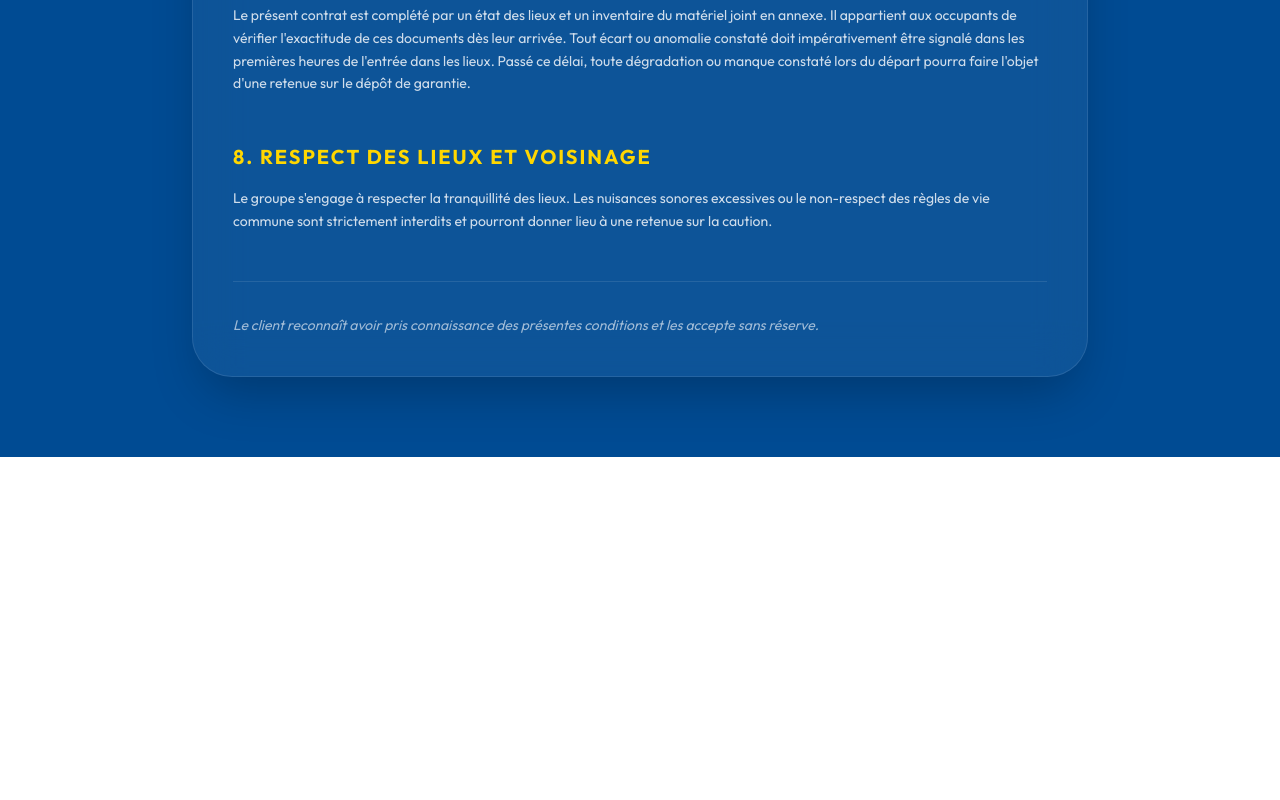
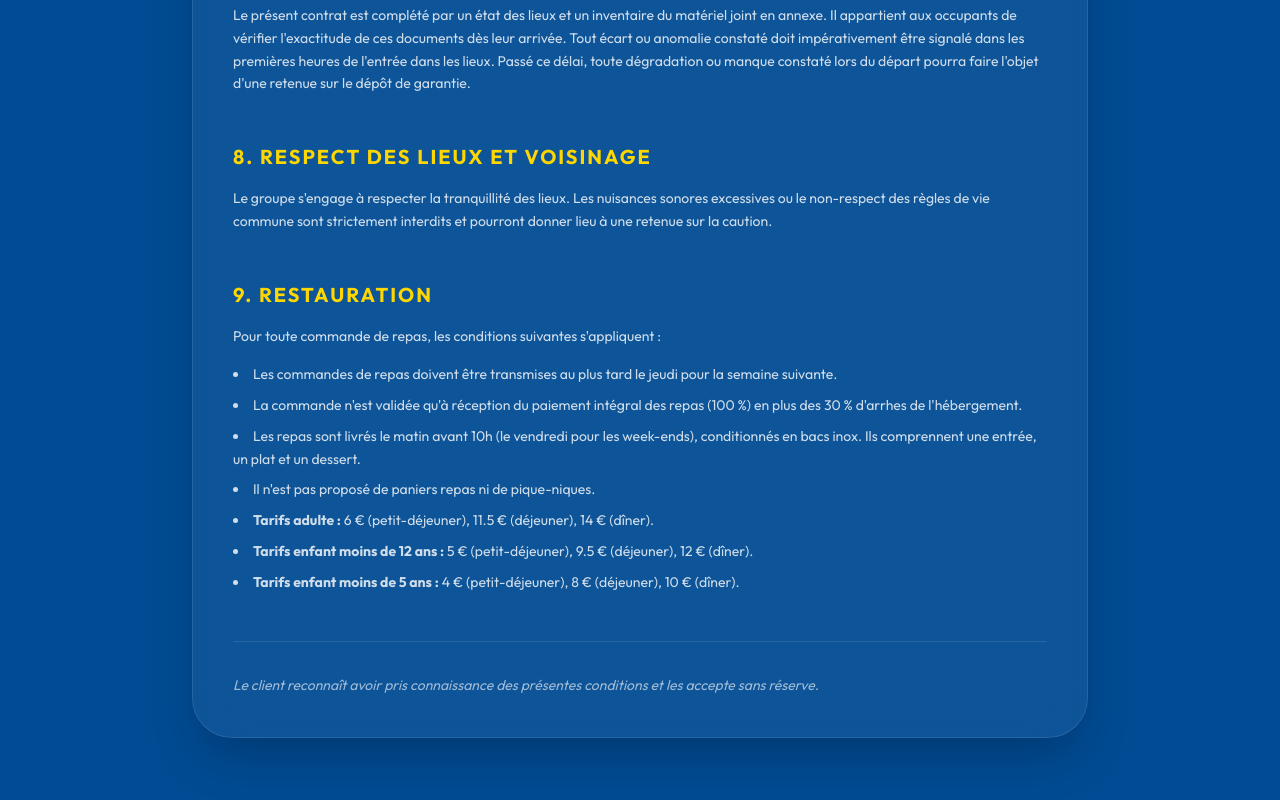
Before and after one commit to drmucomnisports-cyber/maladrerie, a React (Vite) app: page /cgv in a window 1280 px wide. Shown: the part 1730-2530 px from the top of the page. Before the commit the page ends 2187 px from the top, so only its background shows below. Built offline with nearby package versions, Linux system fonts and the light colour scheme; no server answers; a web font is replaced by a local one.

Commit message:
Docs: add Restauration section to CGV files

```diff
--- a/src/pages/CGV.jsx
+++ b/src/pages/CGV.jsx
@@ -75,6 +75,20 @@ const CGV = () => {
             <p>Le groupe s'engage à respecter la tranquillité des lieux. Les nuisances sonores excessives ou le non-respect des règles de vie commune sont strictement interdits et pourront donner lieu à une retenue sur la caution.</p>
           </section>
 
+          <section>
+            <h2 className="text-xl font-bold text-muc-yellow uppercase tracking-widest mb-4">9. Restauration</h2>
+            <p>Pour toute commande de repas, les conditions suivantes s'appliquent :</p>
+            <ul className="mt-4 space-y-2 list-disc list-inside">
+              <li>Les commandes de repas doivent être transmises au plus tard le jeudi pour la semaine suivante.</li>
+              <li>La commande n'est validée qu'à réception du paiement intégral des repas (100 %) en plus des 30 % d'arrhes de l'hébergement.</li>
+              <li>Les repas sont livrés le matin avant 10h (le vendredi pour les week-ends), conditionnés en bacs inox. Ils comprennent une entrée, un plat et un dessert.</li>
+              <li>Il n'est pas proposé de paniers repas ni de pique-niques.</li>
+              <li><strong>Tarifs adulte :</strong> 6 € (petit-déjeuner), 11.5 € (déjeuner), 14 € (dîner).</li>
+              <li><strong>Tarifs enfant moins de 12 ans :</strong> 5 € (petit-déjeuner), 9.5 € (déjeuner), 12 € (dîner).</li>
+              <li><strong>Tarifs enfant moins de 5 ans :</strong> 4 € (petit-déjeuner), 8 € (déjeuner), 10 € (dîner).</li>
+            </ul>
+          </section>
+
           <div className="pt-8 border-t border-white/10 italic text-white/60">
             <p>Le client reconnaît avoir pris connaissance des présentes conditions et les accepte sans réserve.</p>
           </div>
--- a/src/pages/CGVPage.jsx
+++ b/src/pages/CGVPage.jsx
@@ -75,6 +75,20 @@ const CGVPage = () => {
             <p>Le groupe s'engage à respecter la tranquillité des lieux. Les nuisances sonores excessives ou le non-respect des règles de vie commune sont strictement interdits et pourront donner lieu à une retenue sur la caution.</p>
           </section>
 
+          <section>
+            <h2 className="text-xl font-bold text-muc-yellow uppercase tracking-widest mb-4">9. Restauration</h2>
+            <p>Pour toute commande de repas, les conditions suivantes s'appliquent :</p>
+            <ul className="mt-4 space-y-2 list-disc list-inside">
+              <li>Les commandes de repas doivent être transmises au plus tard le jeudi pour la semaine suivante.</li>
+              <li>La commande n'est validée qu'à réception du paiement intégral des repas (100 %) en plus des 30 % d'arrhes de l'hébergement.</li>
+              <li>Les repas sont livrés le matin avant 10h (le vendredi pour les week-ends), conditionnés en bacs inox. Ils comprennent une entrée, un plat et un dessert.</li>
+              <li>Il n'est pas proposé de paniers repas ni de pique-niques.</li>
+              <li><strong>Tarifs adulte :</strong> 6 € (petit-déjeuner), 11.5 € (déjeuner), 14 € (dîner).</li>
+              <li><strong>Tarifs enfant moins de 12 ans :</strong> 5 € (petit-déjeuner), 9.5 € (déjeuner), 12 € (dîner).</li>
+              <li><strong>Tarifs enfant moins de 5 ans :</strong> 4 € (petit-déjeuner), 8 € (déjeuner), 10 € (dîner).</li>
+            </ul>
+          </section>
+
           <div className="pt-8 border-t border-white/10 italic text-white/60">
             <p>Le client reconnaît avoir pris connaissance des présentes conditions et les accepte sans réserve.</p>
           </div>
```
Also changed, not shown: 1 other file (tests, documents, lock files or other folders).
